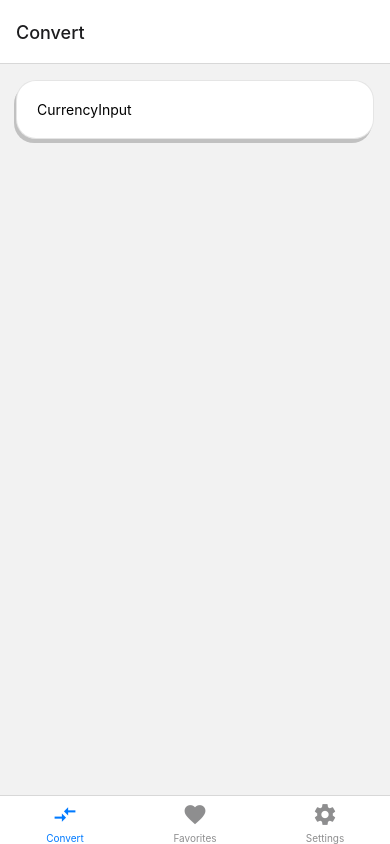
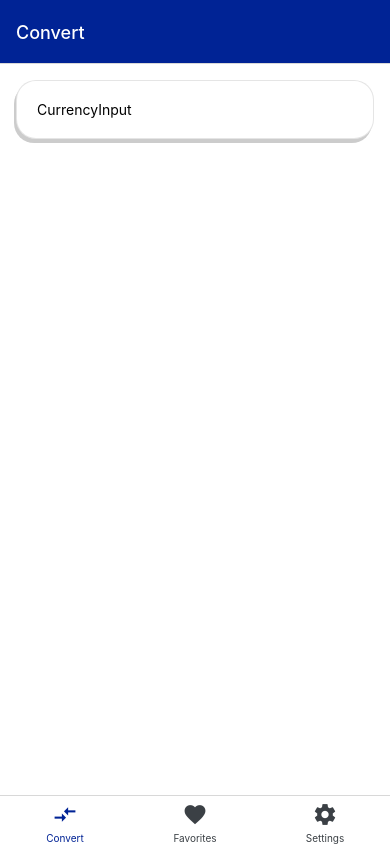
Before and after one commit to Cooty/currency-converter, a React Native app: screen / in a window 390 px wide. Built offline with nearby package versions, Linux system fonts and the light colour scheme.

Commit message:
add brand color
- customize navigation

```diff
--- a/config/styles.ts
+++ b/config/styles.ts
@@ -2,11 +2,15 @@ const styles = {
   baseSize: 4,
   defaultRadius: 20,
   colors: {
+    brand: '#002395', // Imperial Blue
+    onBrand: '#fff',
     light: {
-      background: '#fff',
+      background: 'rgba(255, 255, 255, 1)',
       divider: 'rgba(0, 0, 0, 0.1)',
       shadow: 'rgba(0, 0, 0, 0.2)',
+      disabled: 'rgba(59, 64, 69, 1)',
     },
+    // TODO: Add colors for dark mode
   },
 }
 
--- a/navigation/Navigator.tsx
+++ b/navigation/Navigator.tsx
@@ -8,13 +8,26 @@ import FavoritesScreen from '../screens/favorites/FavoritesScreen'
 import SettingsScreen from '../screens/settings/SettingsScreen'
 
 import routes from './routes'
+import styles from '../config/styles'
 
 const Tab = createBottomTabNavigator()
 
 function Navigator() {
   return (
     <NavigationContainer>
-      <Tab.Navigator initialRouteName={routes.CONVERT}>
+      <Tab.Navigator
+        initialRouteName={routes.CONVERT}
+        screenOptions={{
+          headerStyle: {
+            backgroundColor: styles.colors.brand,
+          },
+          headerTitleStyle: {
+            color: styles.colors.onBrand,
+          },
+          tabBarActiveTintColor: styles.colors.brand,
+          tabBarInactiveTintColor: styles.colors.light.disabled,
+        }}
+      >
         <Tab.Screen
           name={routes.CONVERT}
           component={ConvertScreen}
--- a/screens/convert/ConvertScreen.tsx
+++ b/screens/convert/ConvertScreen.tsx
@@ -2,21 +2,22 @@ import { View, Text, StyleSheet, ScrollView } from 'react-native'
 import { StatusBar } from 'expo-status-bar'
 import stylesConfig from '../../config/styles'
 import CurrencyInput from './components/CurrencyInput'
+import styles from '../../config/styles'
 
 function ConvertScreen() {
   return (
-    <ScrollView contentContainerStyle={styles.container}>
+    <ScrollView contentContainerStyle={componentStyles.container}>
       <CurrencyInput />
-      <StatusBar style="auto" />
+      <StatusBar style="light" />
     </ScrollView>
   )
 }
 
-const styles = StyleSheet.create({
+const componentStyles = StyleSheet.create({
   container: {
     flex: 1,
     padding: stylesConfig.baseSize * 4,
-    // backgroundColor: 'white',
+    backgroundColor: styles.colors.light.background,
   },
 })
 
--- a/screens/favorites/FavoritesScreen.tsx
+++ b/screens/favorites/FavoritesScreen.tsx
@@ -5,7 +5,7 @@ function FavoritesScreen() {
   return (
     <View style={styles.container}>
       <Text>Favorites screen</Text>
-      <StatusBar style="auto" />
+      <StatusBar style="light" />
     </View>
   )
 }
--- a/screens/settings/SettingsScreen.tsx
+++ b/screens/settings/SettingsScreen.tsx
@@ -5,7 +5,7 @@ function SettingsScreen() {
   return (
     <View style={styles.container}>
       <Text>Setting screen</Text>
-      <StatusBar style="auto" />
+      <StatusBar style="light" />
     </View>
   )
 }
```
